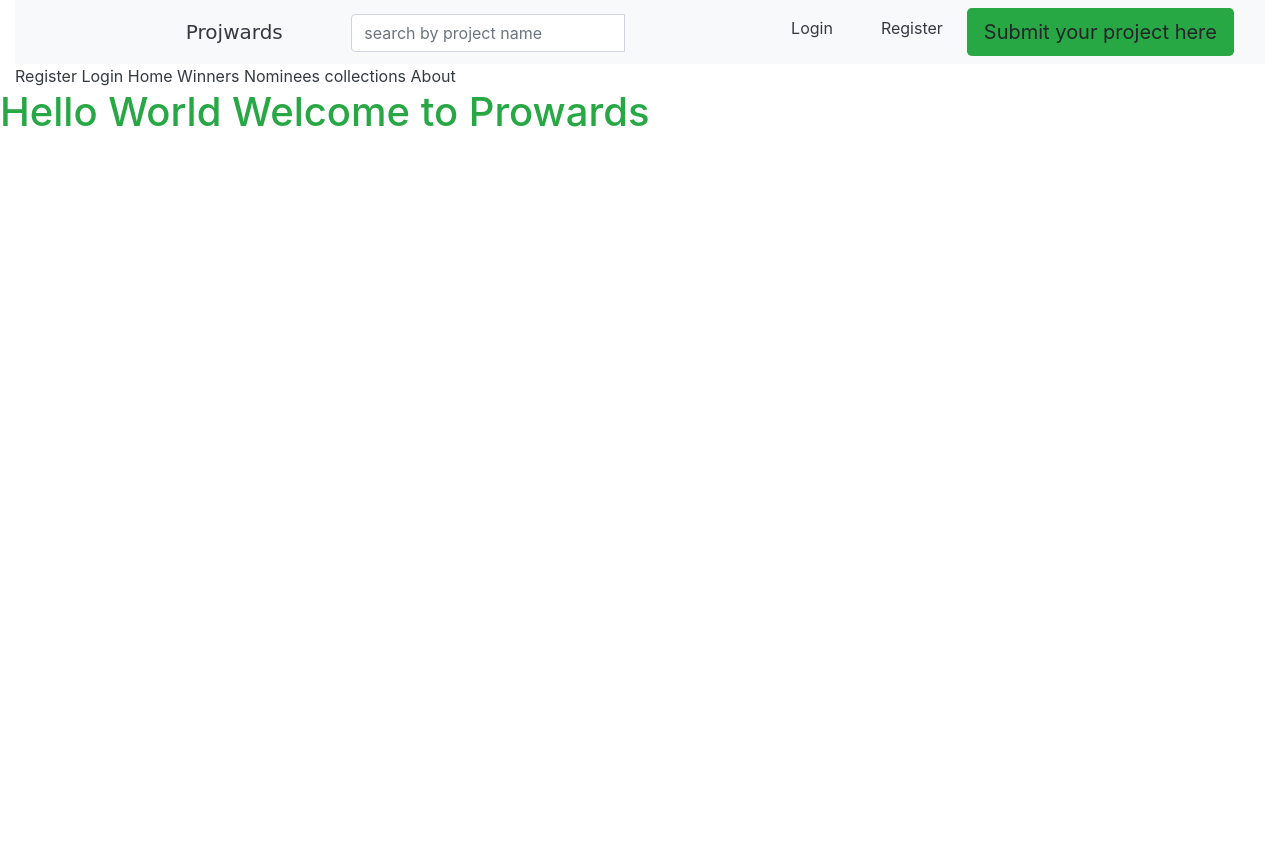
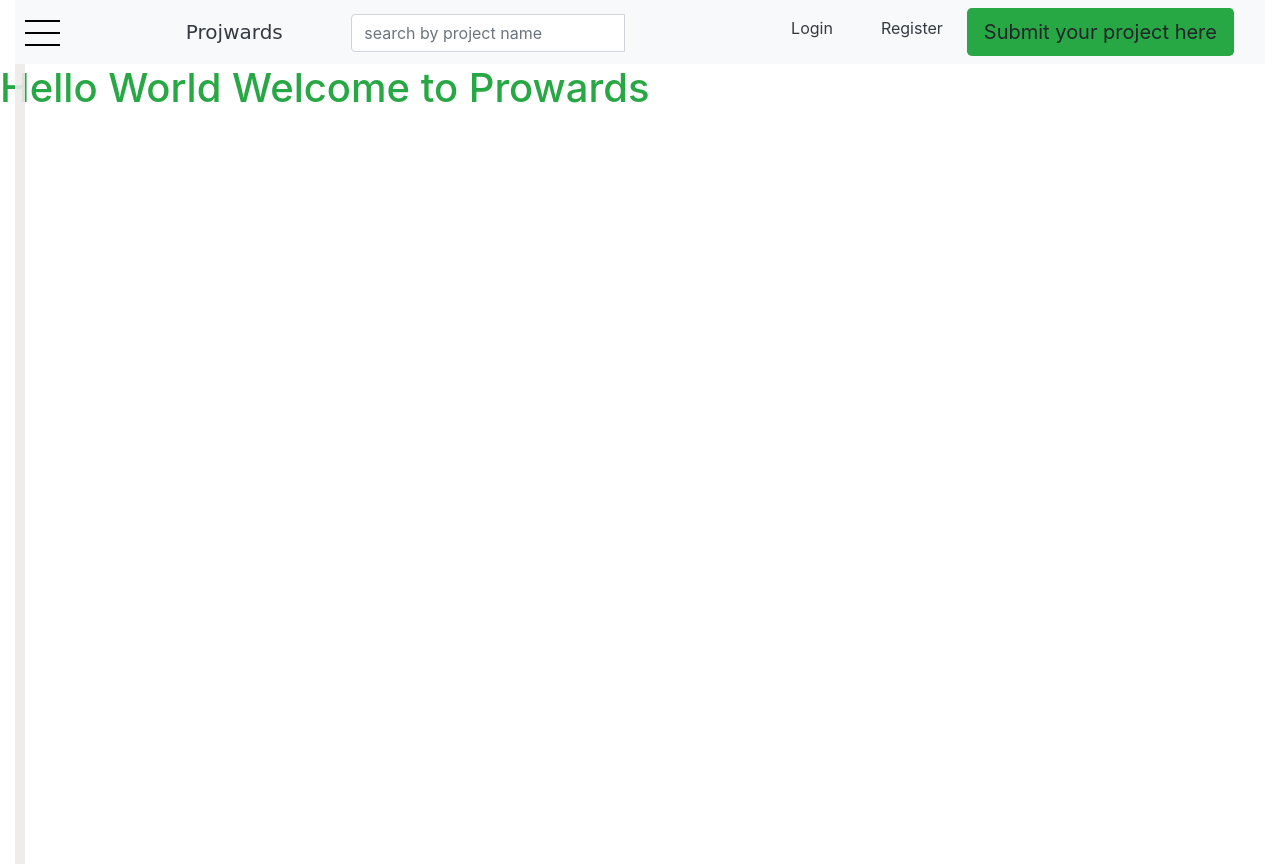
Before and after one commit to Paulwamaria/Projwards, a Django app: page / in a window 1280 px wide. Before the commit the page ends 127 px from the top, so only its background shows below. Run offline with Django 3.2, Linux system fonts and the light colour scheme; some libraries are stand-ins or nearby versions; some web fonts are replaced.

Commit message:
Add styles to the side navigation bar

```diff
--- a/wards/static/css/main.css
+++ b/wards/static/css/main.css
@@ -1,3 +1,82 @@
+
 #inst{
     font-family: 'Bungee Inline', cursive;
 }
+#navbox {
+    color:black;
+    margin: 15px;
+    margin-top:0px;
+    padding-left: 10px;
+    position: absolute;
+    overflow: hidden;
+    left: 0;
+    width: 0;
+    height: 100%;
+    background: rgba(238, 234, 234, 0.9);
+    transition: 400ms;
+    z-index: 1;
+
+}
+
+
+ #btn {
+    position: absolute;
+    top: 10px;
+    left: 10px;
+    margin-right: 20px;
+    z-index: 1;
+ }
+
+#btn div {
+    position: relative;
+    margin-top: 10px;
+    width: 35px;
+    height: 2px;
+    background: black;
+    transition: 300ms;
+}
+
+.d1 {
+    background: #f00 !important;
+    top: 2px;
+    transform: rotate(45deg);
+}
+
+.d2 {
+    margin: 0 !important;
+    display: none;
+}
+
+.d3 {
+    background: #f00 !important;
+    top: 0;
+    margin: 0 !important;
+    transform: rotate(-45deg);
+}
+
+#navs {
+    position: relative;
+    margin-top: 55px;
+    display: block;
+    transition: 900ms;
+}
+
+#navs a {
+    position: relative;
+    right: 7%;
+    margin-top: 5px;
+    padding: 25px;
+    width: 100%;
+    display: block;
+
+    text-decoration: none;
+    outline: none;
+    font-weight: bolder;
+    transition: 400ms;
+
+}
+
+#navs a:hover {
+    background: #fff;
+    color: #000;
+}
```
